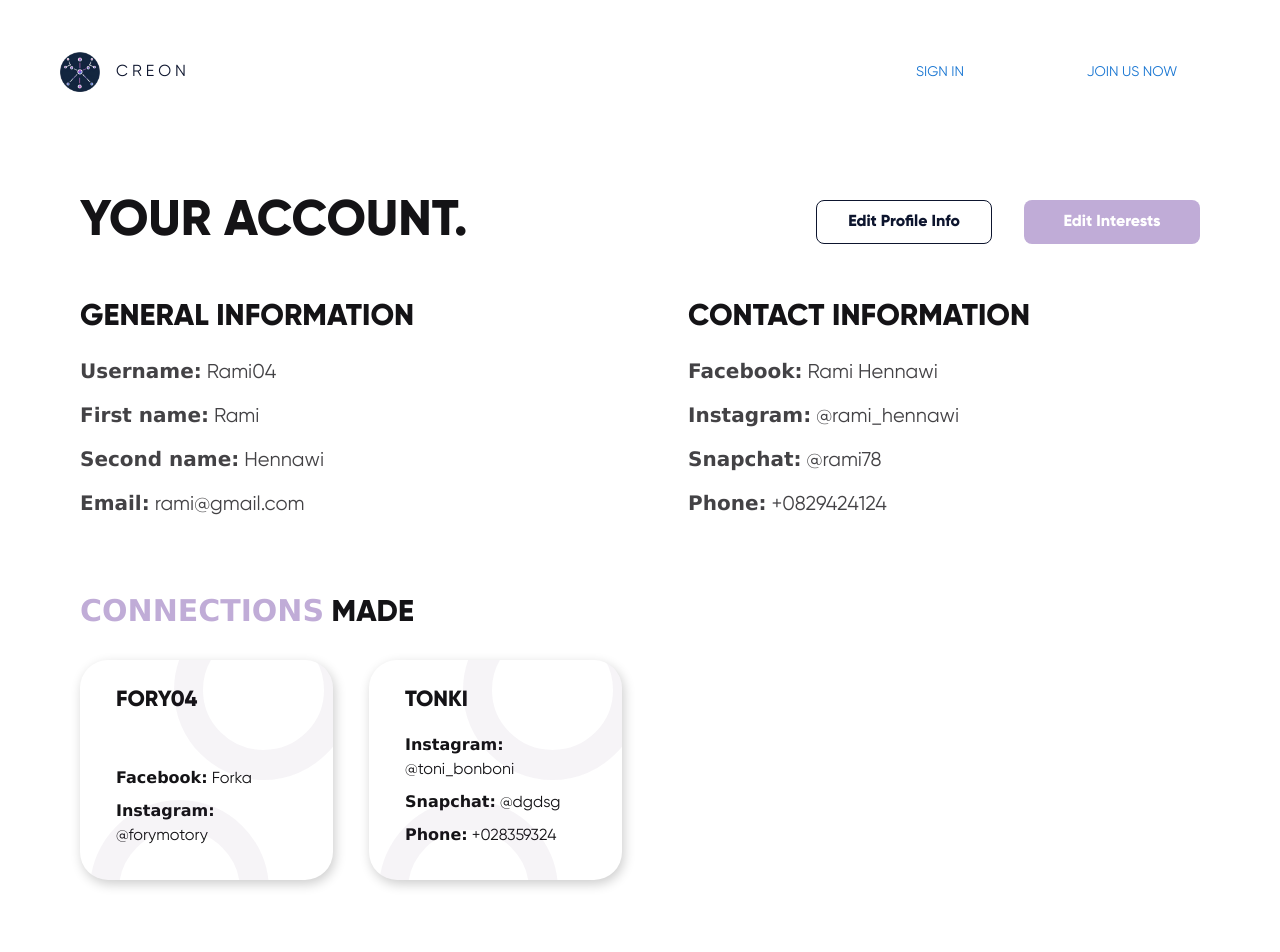
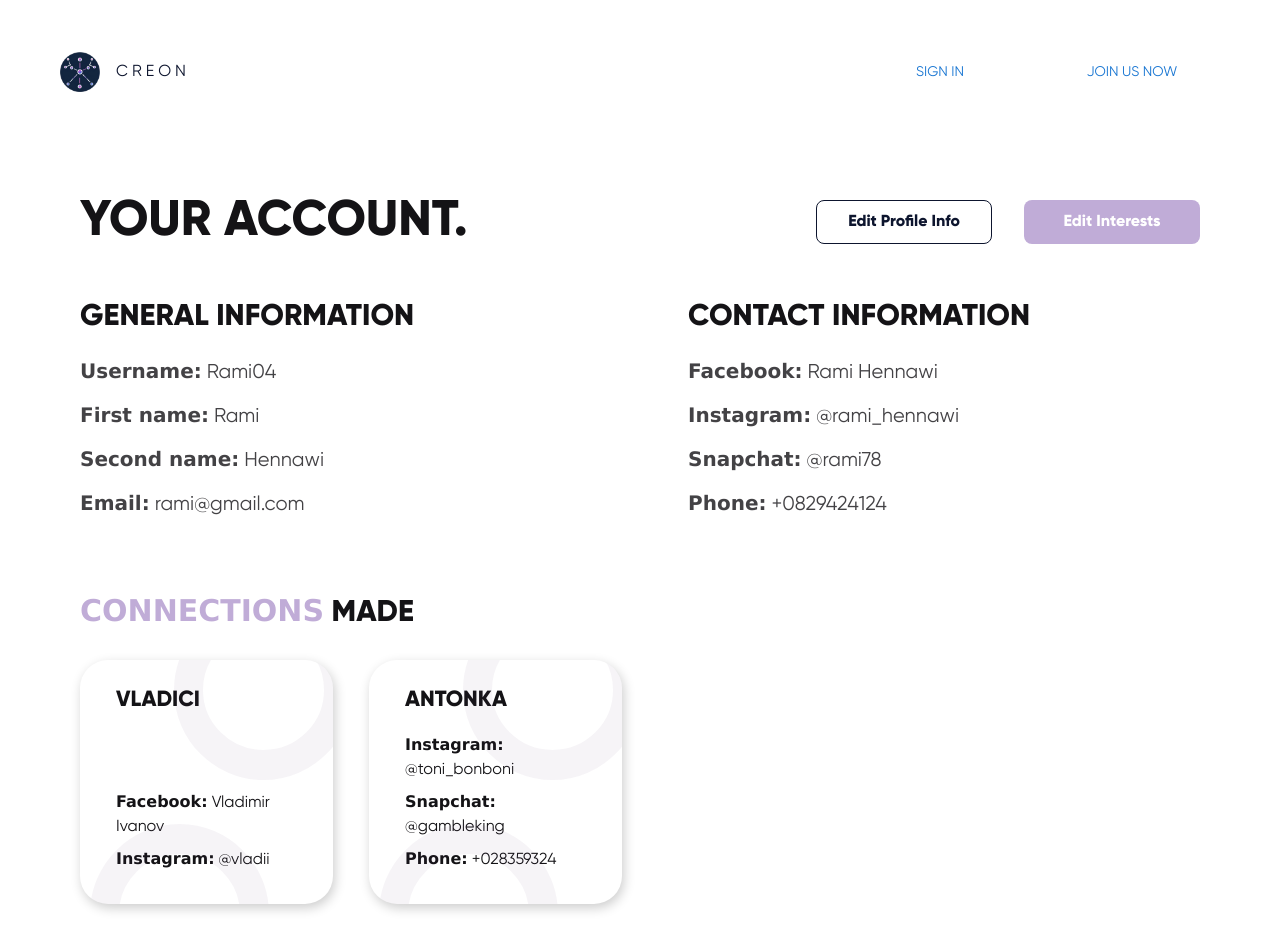
Before and after one commit to forybogdanov/bit-by-bit, a Next.js app in the folder frontend/: page /account in a window 1280 px wide. Shown: the top 952 px of the page. Built offline with nearby package versions, Linux system fonts and the light colour scheme.

Commit message:
fix: smth

```diff
--- a/frontend/src/app/account/page.tsx
+++ b/frontend/src/app/account/page.tsx
@@ -15,16 +15,17 @@ const user = {
 
 const connections = [
     {
-        username: "Fory04",
-        facebook: "Forka",
-        instagram: "@forymotory",
+        username: "VladiCI",
+        facebook: "Vladimir Ivanov",
+        instagram: "@vladii",
         snapchat: "",
+        phone: "",
     },
     {
-        username: "Tonki",
+        username: "Antonka",
         facebook: "",
         instagram: "@toni_bonboni",
-        snapchat: "@dgdsg",
+        snapchat: "@gambleking",
         phone: "+028359324",
     },
 ];
--- a/frontend/src/app/setup/page.tsx
+++ b/frontend/src/app/setup/page.tsx
@@ -221,7 +221,7 @@ export default function Setup() {
                                     <Typography className={'subcategoriesLabel'}>Subcategories:</Typography>
                                     <Grid display={'flex'} gap={2} className={'subcategoriesGrid'}>
                                         {item.subCategories.map((subItem, subIndex) =>
-                                            <Grid key={subIndex} className={selectedCategories?.find(cat => cat.mainIndex === item.index).subIndexes.includes(subIndex) ? 'subCategoryOptionSelected' : 'subCategoryOption'} onClick={() => handleSubCategorySelection(item.index, subIndex)}>{subItem.name}</Grid>
+                                            <Grid key={subIndex} className={(selectedCategories as any).find((cat: any) => cat.mainIndex === item.index).subIndexes.includes(subIndex) ? 'subCategoryOptionSelected' : 'subCategoryOption'} onClick={() => handleSubCategorySelection(item.index, subIndex)}>{subItem.name}</Grid>
                                         )}
                                     </Grid>
                                 </Grid>
```
